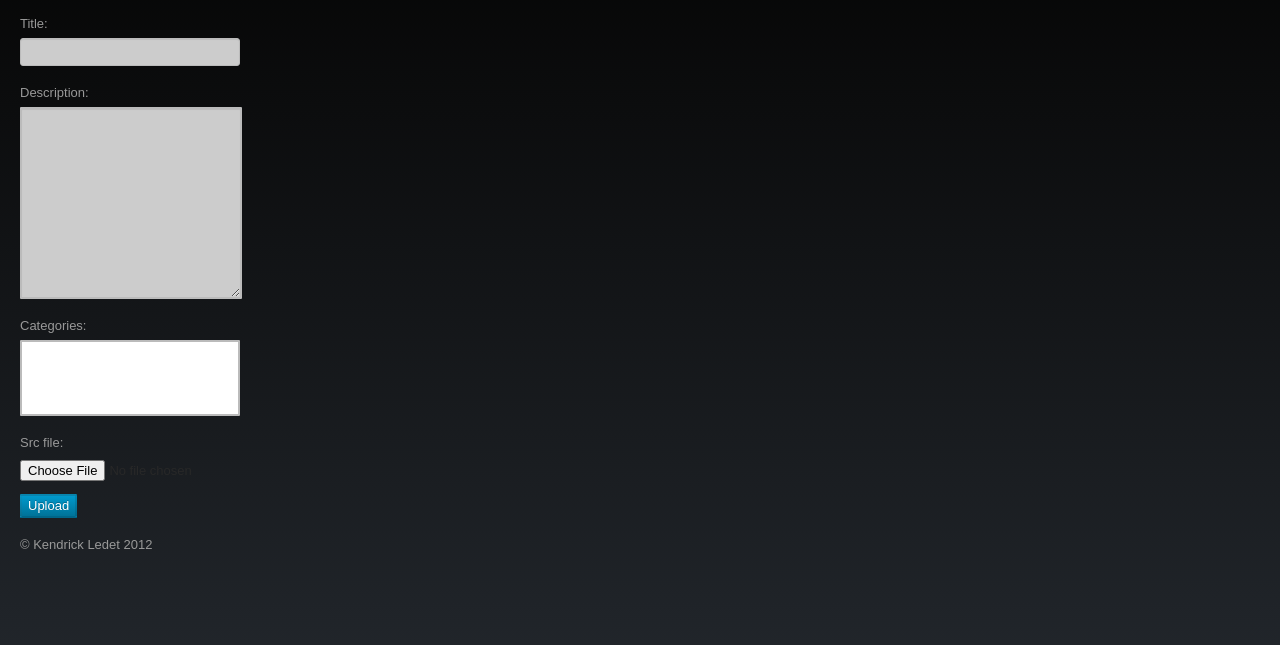
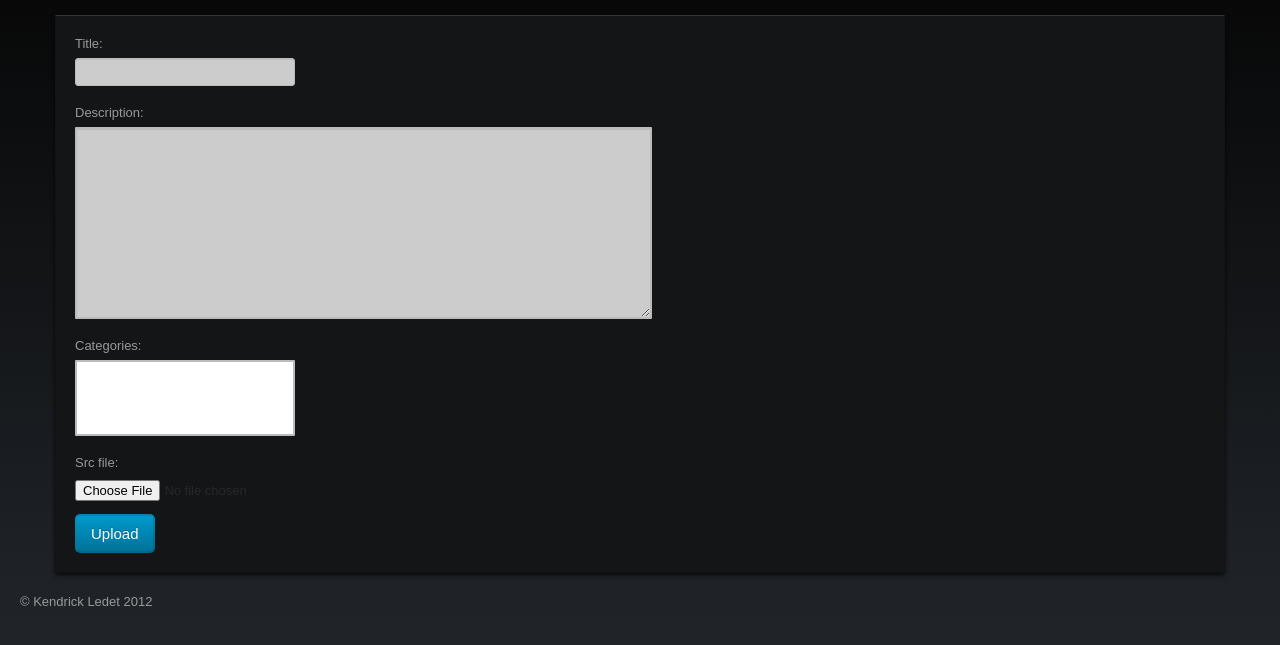
Before and after one commit to kennyledet/emp, a Django app: page /videos/upload/ in a window 1280 px wide. Shown: the part 45-690 px from the top of the page. Run offline with Django 3.2, Linux system fonts and the light colour scheme; the visitor is signed in with stand-in values (Sample User, id 1); data that the repository does not hold is empty; parts of the project's set-up code (start-up, migrations or seed data) failed here and were passed over; some libraries are stand-ins or nearby versions; some web fonts are replaced.

Commit message:
more minor template enhancements

```diff
--- a/emp/apps/videos/templates/videos/video_upload.html
+++ b/emp/apps/videos/templates/videos/video_upload.html
@@ -1,13 +1,13 @@
 {% extends "base.html" %}
 {% block title %}<title>Video Upload</title>{% endblock %}
 {% block main_content %}
-<div class="row-fluid">
-	<div class="span6">
-		<form enctype="multipart/form-data" method="post" action="">
-		{% csrf_token %}
-			{{ upload_form.as_p }}
-			<input class="btn-primary" type="submit" value="Upload" />
-		</form>
-	</div>
+<div class="container">
+<div class="row-fluid upload-form">
+	<form class="well" enctype="multipart/form-data" method="post" action="">
+	{% csrf_token %}
+		{{ upload_form.as_p }}
+		<input class="btn-primary btn-large" type="submit" value="Upload" />
+	</form>
+</div>
 </div>
 {% endblock %}
--- a/emp/static/css/styles.css
+++ b/emp/static/css/styles.css
@@ -6,11 +6,16 @@
 	margin-top: 10px;
 }
 #favoriteForm {
-	margin-left: 5%;
+	margin-left: 2%;
 	display: inline;
 
 }
 #playlistForm {
-	margin-left: 5%;
+	margin-left: 2%;
 	display: inline;
 }
+
+/* Upload Form */
+.upload-form #id_description {
+	width: 50%;
+}
```
Also changed, not shown: emp/apps/videos/templates/videos/video.html (+8 -6 lines), emp/apps/videos/templates/videos/videos.html (+2 -26 lines).
